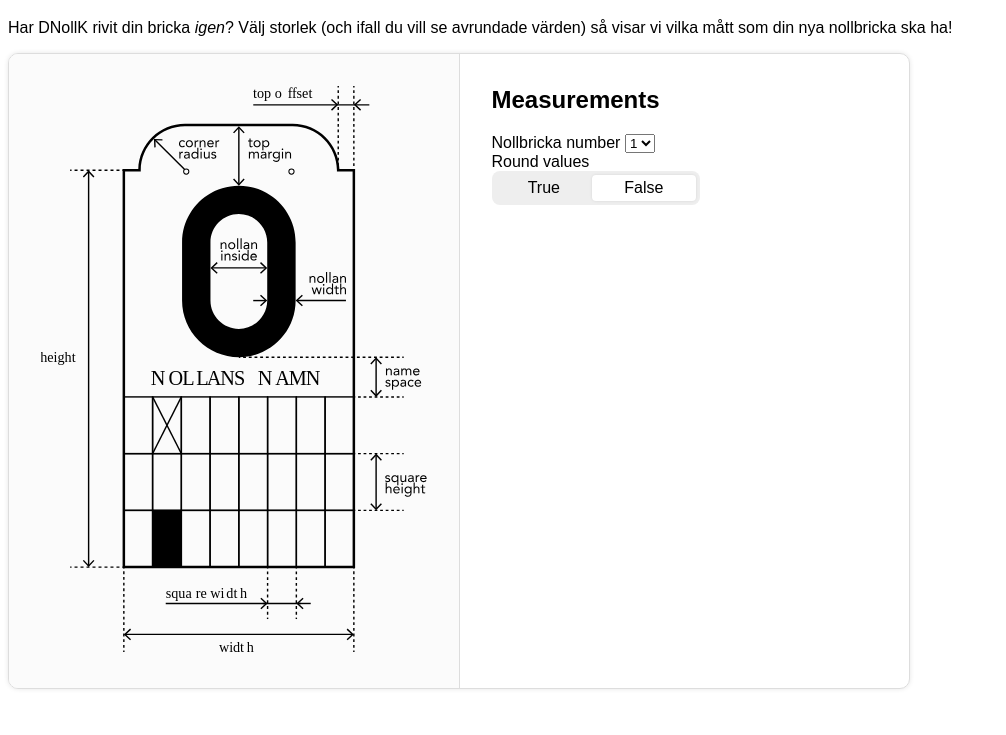
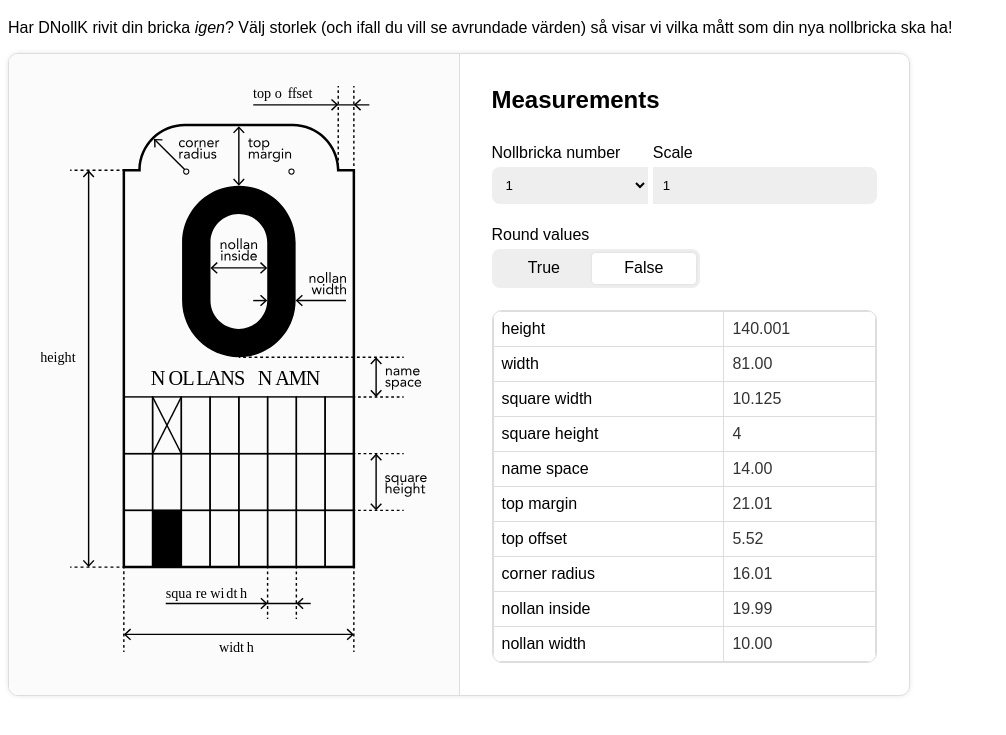
Before and after one commit to gustavwilliam/nollbricka, a plain HTML site: page index.html in a window 1280 px wide. Shown: the part 61-796 px from the top of the page, without its empty margins (0-1006 px from the left). Drawn offline with Linux system fonts and the light colour scheme.

Commit message:
Add simple table

```diff
--- a/index.html
+++ b/index.html
@@ -14,9 +14,10 @@
     </div>
     <div class="selection">
         <h2>Measurements</h2>
-        <div>
+        <div class="double-select">
+            <div class="select-group">
                 <label for="number-selector">Nollbricka number</label>
-            <select id="number-selector">
+                <select id="number-selector" class="fancy-select">
                     <option value="1">1</option>
                     <option value="2">2</option>
                     <option value="3">3</option>
@@ -24,6 +25,12 @@
                     <option value="5">5</option>
                 </select>
             </div>
+            <div class="select-group">
+                <label for="scale-selector">Scale</label>
+                <input id="scale-selector" type="number" min="1" value="1">
+            </div>
+        </div>
+        <div class="select-group">
             <label>Round values</label>
             <div class="fancy-toggle" id="round-selector">
                 <div class="fancy-toggle-input">
@@ -36,6 +43,21 @@
                 </div>
             </div>
         </div>
+        <div class="table-container">
+            <table id="value-table">
+                <tr id="height"><td>height</td><td>140.001</td></tr>
+                <tr id="width"><td>width</td><td>81.00</td></tr>
+                <tr id="square width"><td>square width</td><td>10.125</td></tr>
+                <tr id="square height"><td>square height</td><td>4</td></tr>
+                <tr id="name space"><td>name space</td><td>14.00</td></tr>
+                <tr id="top margin"><td>top margin</td><td>21.01</td></tr>
+                <tr id="top offset"><td>top offset</td><td>5.52</td></tr>
+                <tr id="corner radius"><td>corner radius</td><td>16.01</td></tr>
+                <tr id="nollan inside"><td>nollan inside</td><td>19.99</td></tr>
+                <tr id="nollan width"><td>nollan width</td><td>10.00</td></tr>
+            </table>
+        </div>
+    </div>
 </main>
 
 <script src="main.js" type="text/javascript"></script>
--- a/main.css
+++ b/main.css
@@ -3,6 +3,7 @@ body {
 }
 h2 {
     margin-top: 0;
+    margin-bottom: 30px;
 }
 
 .fancy-toggle {
@@ -19,6 +20,7 @@ h2 {
     border-radius: 4px;
     overflow: hidden;
     text-align: center;
+    padding: 4px;
 }
 .fancy-toggle-input.active {
     background-color: white;
@@ -29,15 +31,37 @@ h2 {
 }
 .fancy-toggle-input label {
     flex-grow: 1;
-    padding: 4px;
     width: 100%;
     height: 100%;
+    display: flex;
+    align-items: center;
+    justify-content: center;
 }
 .fancy-toggle-input label:hover {
     cursor: pointer;
 }
 .fancy-toggle-input.active label:hover {
     cursor: default;
+}
+
+.fancy-select {
+    background-color: #eee;
+    border-radius: 8px 0 0 8px;
+    border: 0;
+    padding: 10px;
+    height: 100%;
+    overflow: hidden;
+    display: flex;
+}
+
+#scale-selector {
+    background-color: #eee;
+    border-radius: 0 8px 8px 0;
+    border: 0;
+    padding: 10px;
+    height: 100%;
+    overflow: hidden;
+    display: flex;
 }
 
 main {
@@ -64,3 +88,46 @@ main > div:first-child {
     object-fit: contain;
     object-position: center;
 }
+
+.select-group {
+    display: flex;
+    flex-direction: column;
+    margin-bottom: 22px;
+}
+.select-group label {
+    margin-bottom: 5px;
+}
+
+.double-select {
+    display: flex;
+    flex-direction: row;
+}
+.double-select > div {
+    flex-grow: 1;
+}
+.double-select > div:first-of-type {
+    margin-right: 5px;
+}
+
+.table-container {
+    border-radius: 10px;
+    overflow: hidden;
+    border: 1px solid #ddd;
+}
+
+table {
+    border-collapse: collapse;
+    width: 100%;
+}
+
+th, td {
+    border: 1px solid #ddd;
+    padding: 8px;
+    margin: 0;
+}
+td:first-of-type {
+    font-weight: 500;
+}
+td:last-of-type {
+    color: #333;
+}
--- a/main.js
+++ b/main.js
@@ -1,5 +1,7 @@
 const roundSelector = document.getElementById("round-selector")
 const numberSelector = document.getElementById("number-selector")
+const scaleSelector = document.getElementById("scale-selector")
+const valueTable = document.getElementById("value-table")
 
 const scales = {
   1: 1,
@@ -15,12 +17,47 @@ let options = {
   "scale": 1,
 }
 
+const baseDimensions = {
+  "height": 140.001,
+  "width": 81.00,
+  "square width": 10.125,
+  "square height": 2.028 * Math.PI^2,
+  "name space": 14.00,
+  "top margin": 21.01,
+  "top offset": 5.52,
+  "corner radius": 16.01,
+  "nollan inside": 19.99,
+  "nollan width": 10.00,
+}
+
 roundSelector.addEventListener("change", (event) => {
   options.rounded = event.target.value;
   roundSelector.firstElementChild.classList.toggle("active");
   roundSelector.lastElementChild.classList.toggle("active");
 })
 numberSelector.addEventListener("change", (event) => {
+  if (event.target.value === "custom") return
   options.number = parseInt(event.target.value);
   options.scale = scales[options.number];
+  scaleSelector.value = options.scale;
 })
+scaleSelector.addEventListener("change", (event) => {
+  let scale;
+  try {
+    scale = parseInt(event.target.value);
+  } catch {
+    scale = parseFloat(event.target.value)
+  }
+  options.scale = scale;
+  const number = Object.keys(scales).find(key => scales[key] === scale)
+  if (number !== undefined) {
+    options.number = parseInt(number);
+    numberSelector.value = parseInt(number);
+  } else {
+    numberSelector.value = "custom";
+  }
+})
+
+const fillValueTable = () => {
+
+}
```
Lines whose indentation alone changed are shown as unchanged.
